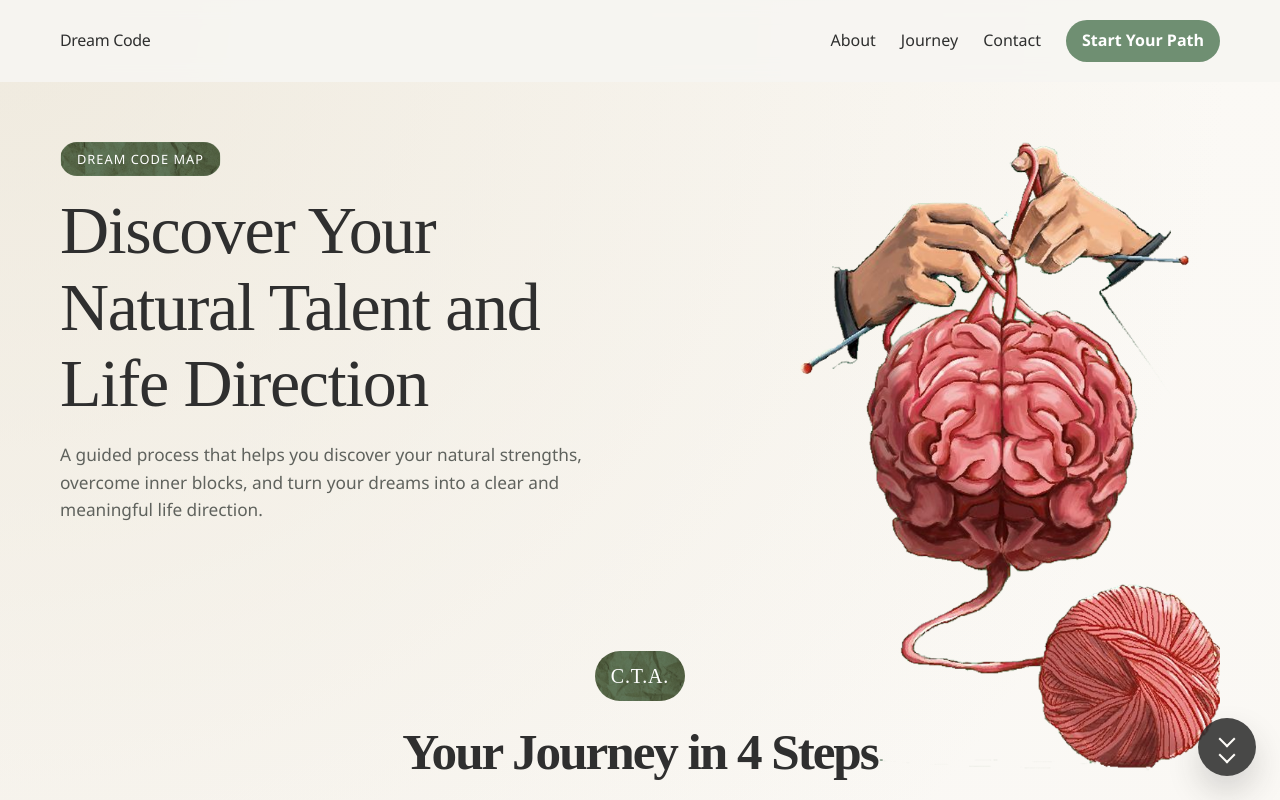
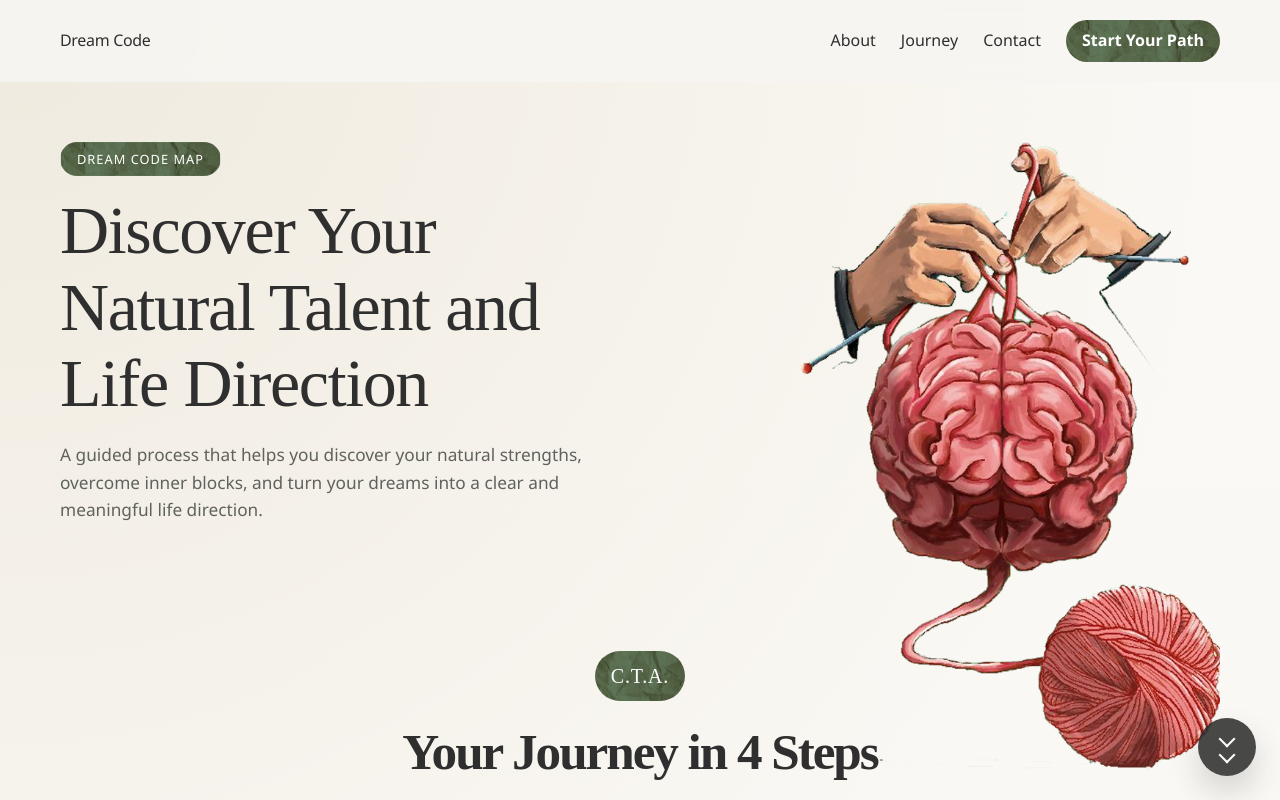
Before and after one commit to BondoDev/dream_code, a React (Vite) app: page / in a window 1280 px wide. Shown: the top 800 px of the page. Built offline with nearby package versions, Linux system fonts and the light colour scheme; a web font is replaced by a local one.

Commit message:
Use shared background image for navbar CTA button

```diff
--- a/src/styles/components/navbar.scss
+++ b/src/styles/components/navbar.scss
@@ -57,16 +57,16 @@
   padding: 0 16px;
   border: 0;
   border-radius: 999px;
-  background: var(--color-primary);
+  background: url("/images/home_images/bg_image.png") center / cover no-repeat;
   color: #fff;
   font-weight: 600;
   cursor: pointer;
-  transition: background-color 0.2s ease;
+  transition: filter 0.2s ease;
 }
 
 .nav-button:hover,
 .nav-button:focus-visible {
-  background: var(--color-primary-dark);
+  filter: brightness(0.92);
 }
 
 .nav-button:focus-visible,
```
